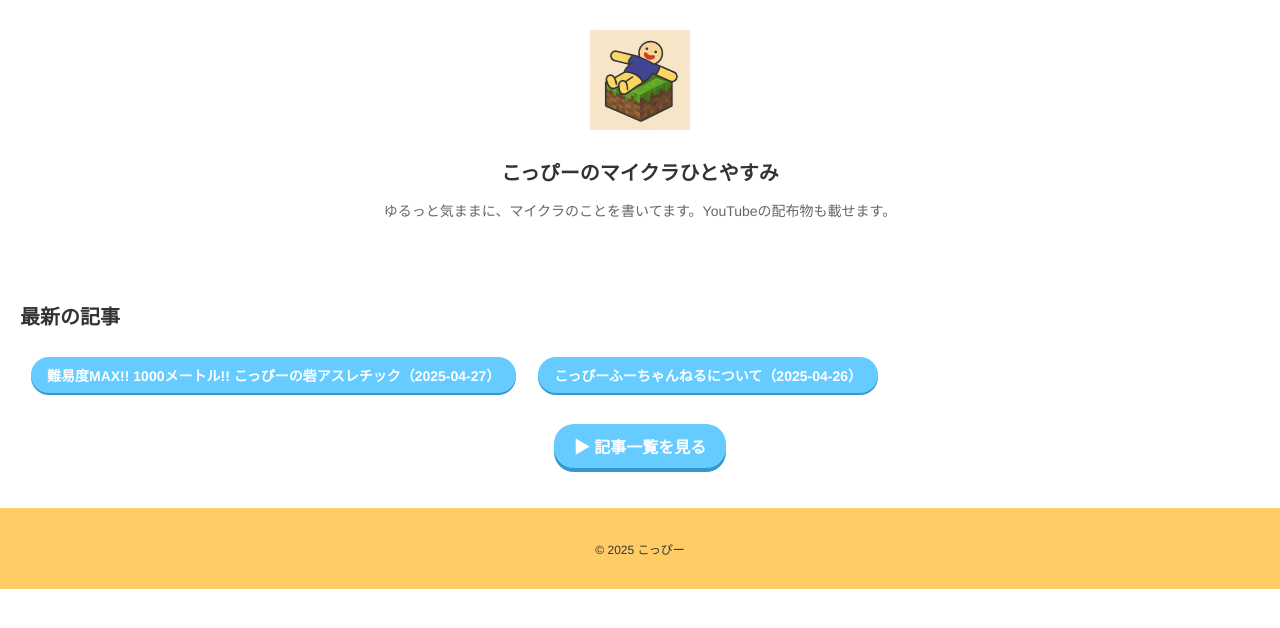
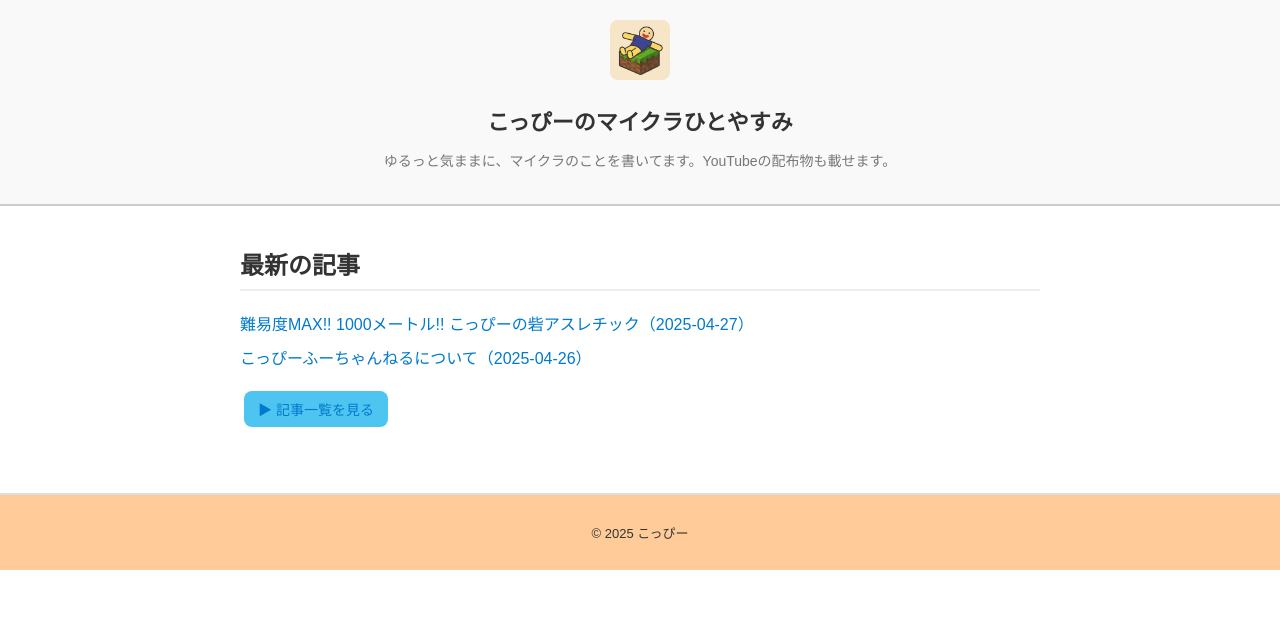
Before and after one commit to nikorihito/koppyblog, a plain HTML site: page index.html in a window 1280 px wide. Drawn offline with Linux system fonts and the light colour scheme.

Commit message:
Update style.css

```diff
--- a/style.css
+++ b/style.css
@@ -1,102 +1,110 @@
-/* ファイルパス: /style.css */
-
-/* 全体設定 */
+/* 全体基本設定 */
 body {
-  font-family: "Helvetica Neue", "Helvetica", "Arial", sans-serif;
+  font-family: "Yu Gothic", "Hiragino Kaku Gothic ProN", sans-serif;
   background-color: #ffffff;
+  color: #333;
   margin: 0;
   padding: 0;
-  color: #333;
 }
 
 /* ヘッダー */
 header {
+  background-color: #f9f9f9;
   text-align: center;
-  padding: 30px 20px;
+  padding: 20px;
+  border-bottom: 2px solid #ccc;
 }
 
 .logo {
-  width: 100px;
+  width: 60px;
   height: auto;
   margin-bottom: 10px;
 }
 
+h1 {
+  margin: 10px 0 5px;
+  font-size: 22px;
+}
+
 .subtitle {
-  color: #666;
   font-size: 14px;
+  color: #777;
 }
 
 /* メイン */
 main {
   padding: 20px;
+  max-width: 800px;
+  margin: 0 auto;
 }
 
-h1, h2, h3 {
-  font-size: 20px;
-  margin-bottom: 10px;
+h2 {
+  color: #333;
+  border-bottom: 2px solid #eee;
+  padding-bottom: 8px;
 }
 
-/* ブログリスト */
-.blog-list ul {
-  list-style: none;
-  padding: 0;
+h3 {
+  margin-top: 30px;
+  font-size: 18px;
+  color: #444;
 }
 
-.blog-list li {
-  display: inline-block;
-  margin: 5px;
+ul {
+  padding-left: 20px;
 }
 
-/* 小さめかわいいボタンにする */
-.blog-list li a {
-  display: inline-block;
-  background-color: #66ccff; /* 水色ボタン */
-  color: #ffffff; /* 白文字 */
-  padding: 8px 16px;
-  margin: 6px;
-  text-decoration: none;
-  border-radius: 20px;
-  font-size: 14px;
-  font-weight: bold;
-  box-shadow: 0 2px #3399cc;
-  transition: all 0.2s;
-}
-
-.blog-list li a:hover {
-  background-color: #3399cc;
-  box-shadow: 0 1px #2277aa;
-  transform: translateY(1px);
-}
-
-/* ボタン（記事一覧へとか、戻るボタンとか） */
-.button-container {
-  text-align: center;
-  margin: 20px 0;
-}
-
+/* ボタンデザイン */
 .button {
   display: inline-block;
-  background-color: #66ccff;
-  color: #ffffff;
-  padding: 10px 20px;
+  padding: 8px 14px;
+  background-color: #4ec5f1;
+  color: white;
   text-decoration: none;
-  font-weight: bold;
-  border-radius: 20px;
-  box-shadow: 0 4px #3399cc;
-  transition: all 0.2s;
+  border-radius: 8px;
+  font-size: 14px;
+  margin: 6px 4px;
+  transition: background-color 0.2s;
+  cursor: pointer;
 }
 
 .button:hover {
-  background-color: #3399cc;
-  box-shadow: 0 2px #2277aa;
-  transform: translateY(1px);
+  background-color: #3aaed8;
 }
 
 /* フッター */
 footer {
   text-align: center;
-  font-size: 12px;
-  padding: 20px;
-  background-color: #ffcc66; /* オレンジ色 */
+  background-color: #ffcc99;
   color: #333;
+  padding: 15px;
+  margin-top: 40px;
+  font-size: 13px;
+  border-top: 2px solid #ddd;
 }
+
+/* ブログ記事リスト */
+.blog-list ul {
+  list-style: none;
+  padding-left: 0;
+}
+
+.blog-list li {
+  margin-bottom: 10px;
+  font-size: 16px;
+}
+
+.blog-list a {
+  text-decoration: none;
+  color: #007acc;
+}
+
+.blog-list a:hover {
+  text-decoration: underline;
+}
+
+/* 画像 */
+img {
+  max-width: 100%;
+  border-radius: 8px;
+}
```
